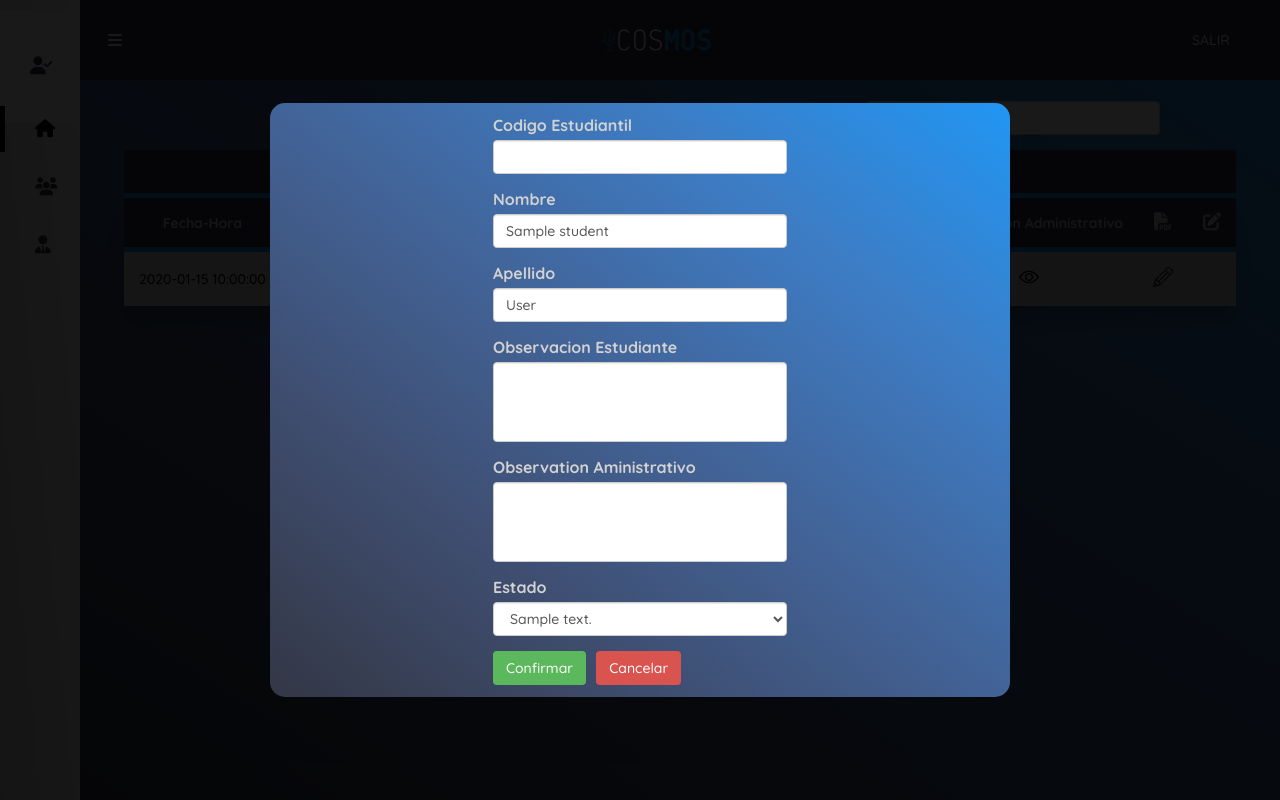
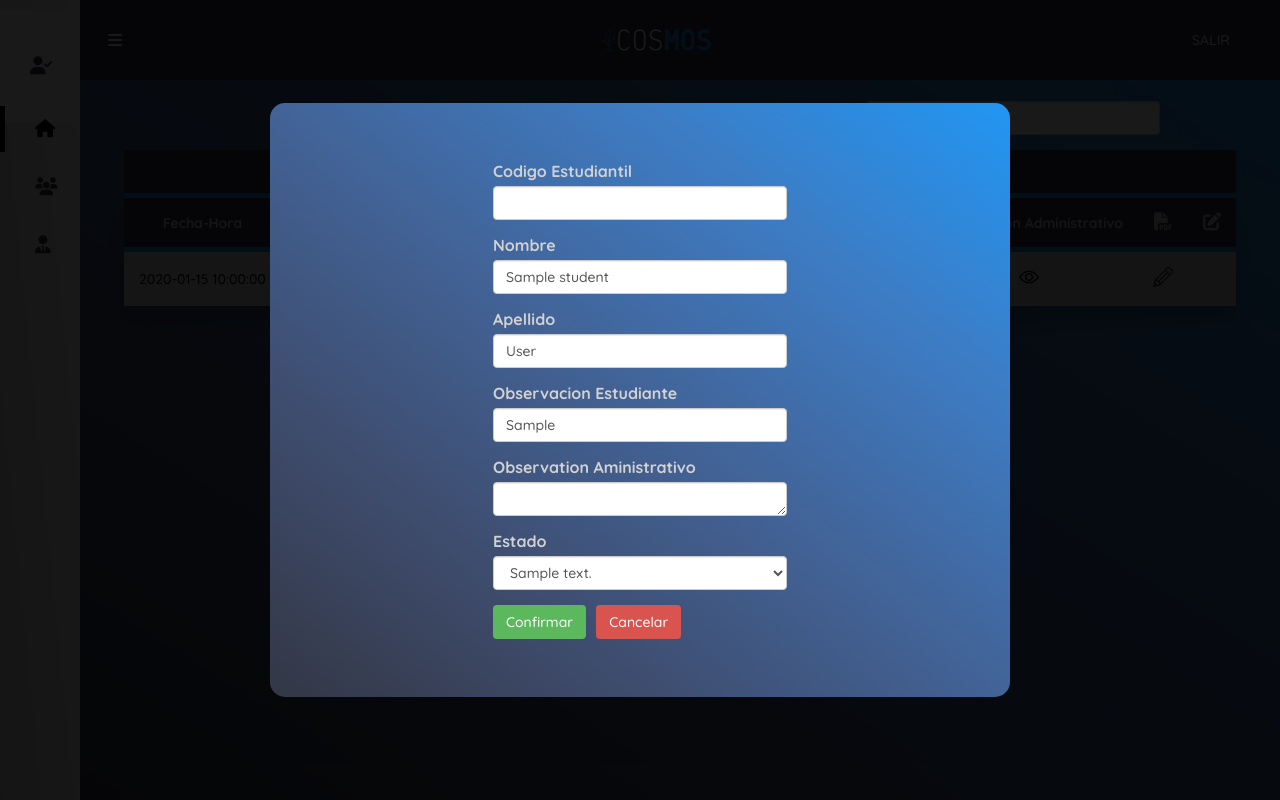
Before and after one commit to Roarco/deploy_proct, a Flask app: template app/templates/home_administrative.html in a window 1280 px wide. Run offline with Flask 2, Linux system fonts and the light colour scheme; the template is opened without the code that fills it: most values are stand-ins (such as "Sample title", 1, 10 or a date in 2020); parts of the project's set-up code (start-up, migrations or seed data) failed here and were passed over; some libraries are stand-ins or nearby versions.

Commit message:
14022022 Stilos a home admin y student

```diff
--- a/app/static/css/home_adm.css
+++ b/app/static/css/home_adm.css
@@ -95,10 +95,9 @@ th i{
 .estado-documento tr:nth-child(even) .pdf-visualize {
     content: url('../icons/view-white.png');
 }
-.form-group textarea {
+.form-group input .form-control{
     height: 80px;
     width: 100%;
-    resize: none;
 }
 .img-edit{
     width: 20px;
@@ -147,7 +146,6 @@ label {
 .id_number{
     margin-bottom: 20px;
 }
-
 .form-control {
     display: block;
     width: 294px;
--- a/app/static/css/home_student.css
+++ b/app/static/css/home_student.css
@@ -127,7 +127,6 @@ img{
 }
 .instructions p{
     margin: 10px 0 20px 0;
-
 }
 .instructions div {
     display: flex;
@@ -154,11 +153,14 @@ img{
     background-color:var(--textLigth);
     border-collapse: collapse;
     box-shadow:0 1rem 1rem rgba(0, 0, 0, 0.2) ;
+    table-layout:fixed;
 }
 .estado-documento th,td{
     padding:20px;
     text-align: center;
     font-size:var(--md);
+    max-width: 160px;
+    white-space: normal;
 }
 .estado-documento table thead, caption{
     background-color:var(--textDark);
--- a/app/templates/partial/main_home_adm.html
+++ b/app/templates/partial/main_home_adm.html
@@ -32,7 +32,11 @@
                 <td id="tdState">{{document.State.description}}</td>
                 {% endif %}
                 <td>{{document.student_observation}}</td>
+                {% if document.administrative_observation != None %}
                 <td>{{document.administrative_observation}}</td>
+                {% else %}
+                <td></td>
+                {% endif %}
                 <td><a href="{{url_for('documents.preview',id=document.codigo_Student)}}"><img src="../../static/icons/view-black.png" alt="Visualizar" class="pdf-visualize"></a></td>
                 <td><a href="{{url_for('documents.verify',id=[document.codigo_Student,administrative.administrative_code])}}"><img src="../../static/icons/lapiz-black.png" alt="editar" class="img-edit"></a></td>
               </tr>
@@ -80,13 +84,13 @@
             </div>
             <div class="form-group">
               <label for="student_observation">Observacion Estudiante</label>
-              <textarea
+              <input
                 class="form-control"
                 id="student_observation"
                 name="student_observation"
                 value="{{document_by_student.student_observation}}"
                 disabled
-              ></textarea>
+              ></input>
             </div>
             <div class="form-group">
               <label for="aministrative_observation"> Observation Aministrativo</label>
```
